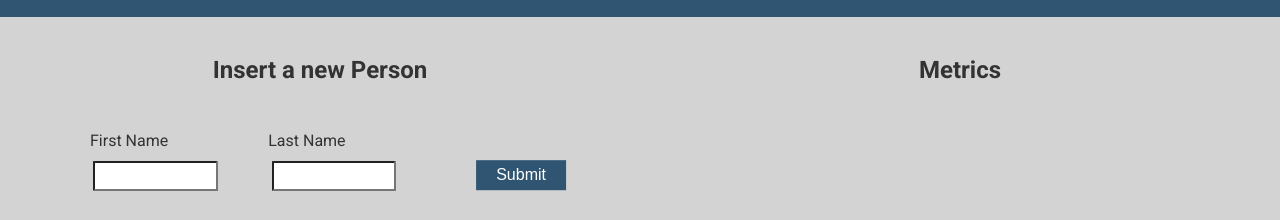
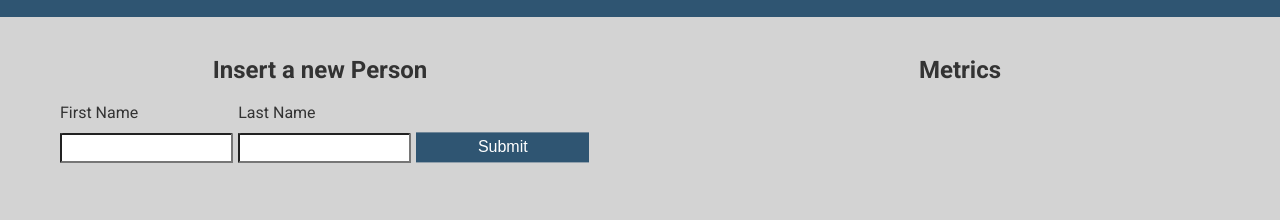
Before and after one commit to dodo-robot/js-frontend-example, a website built with webpack: page app/index.html in a window 1280 px wide. Shown: the part 63-283 px from the top of the page. Built offline with nearby package versions, Linux system fonts and the light colour scheme; files whose address does not match are found by name.

Commit message:
minor changes

```diff
--- a/app/assets/scripts/modules/FormModule.js
+++ b/app/assets/scripts/modules/FormModule.js
@@ -15,12 +15,13 @@ class FormModule {
     _validate(firstName, lastName){
         console.log(firstName);
         console.log(lastName);
-         return  (firstName!=null && firstName !== '' &&
-                    lastName!=null && lastName!== '') ?  true : false;
+        return  (firstName!=null && firstName !== '' &&
+                lastName!=null && lastName!== '') ?  true : false;
     }
 
     onSubmit(e) {
         e.preventDefault();
+        console.log("response");
         let firstName = document.getElementById('fname').value,
             lastName = document.getElementById('lname').value;
 
--- a/app/assets/scripts/modules/MetricsModule.js
+++ b/app/assets/scripts/modules/MetricsModule.js
@@ -9,7 +9,7 @@ class MetricsModule {
 
         for (let i = 0; i < this.buttons.length; i++) {
             this.buttons[i].onclick = this.onClick.bind(this);
-          }
+        }
     }
 
     _setConsecutiveZero(value){
--- a/app/assets/scripts/modules/TableModule.js
+++ b/app/assets/scripts/modules/TableModule.js
@@ -46,9 +46,9 @@ class TableModule {
         let that = this;
         axios.get('http://localhost:8080/api/v1/persons')
         .then(function (response) {
-
             response.data.forEach(element => {
-                that._insertData(element);
+                if(!document.getElementById(element.id))
+                    that._insertData(element);
             })
 
             var metricsModule = new MetricsModule();
--- a/app/assets/styles/modules/_blueTable.css
+++ b/app/assets/styles/modules/_blueTable.css
@@ -2,6 +2,7 @@
   border-collapse: collapse;
   margin: 0 auto;
   width: 90%;
+
 
   & table{
     border: 1px solid #1C6EA4;
@@ -28,7 +29,7 @@
   & tbody{
     display: block;
     overflow-y:auto;
-    height:400px;
+    height: 25rem!important;
     width:100%;
 
     & td {
--- a/app/assets/styles/modules/_form.css
+++ b/app/assets/styles/modules/_form.css
@@ -7,25 +7,22 @@
         padding:.25rem;
         border-radius: 2%;
         margin: 10px;
-        float: right;
-        width: 50%;
+        width: 90%;
     }
 
     &__label{
         margin: 10px;
         margin-top: 18px;
-        float: left;
         position:relative;
     }
 
 
     &__btn{
-            padding: .35rem;
-            width: 50%;
-            margin: 0 10px;
-            float: right;
-            font-size: 1rem;
-            transform: translateY(65%);
+        padding: .35rem;
+        width: 90%;
+        margin: 0 10px;
+        font-size: 1rem;
+        transform: translateY(50%);
     }
 
     &__btn{
@@ -37,70 +34,45 @@
         font-family: sans-serif;
         cursor: pointer;
         text-align: center;
-        transition: background 250ms ease-in-out,
-                    transform 150ms ease;
+        /* transition: background 250ms ease-in-out,
+                    transform 150ms ease; */
     }
 
-    &__btn:hover,
-    &__btn:focus {
+    &__btn:hover {
         background: $mainOrange;
-    }
-
-    &__btn:focus {
         outline: 1px solid #fff;
         outline-offset: -4px;
     }
 
-    &__btn:active {
+
+
+    /* &__btn:active {
         transform: scale(0.90);
-    }
+    } */
 
 
     @mixin atLarge {
-
         &__btn{
-            transform: translate(-10%, 190%) !important;
+            transform: translateY(96%);
         }
-
-        &__input{
-            padding:.25rem;
-            border-radius: 2%;
-            margin: 10px;
-            float: right;
-            width: 80%;
-        }
-
-
-        &__label{
-            margin: 0px;
-            margin-top: 0px;
-            top: 10px;
-            left: 30px;
-            position:relative;
-        }
-
-
-
     }
 
     @mixin atMedium {
-
-
         &__input{
-            padding:.25rem;
             border-radius: 2%;
             margin: 10px;
-            float: right;
-            width: 80%!important;
+            width: 97%!important;
         }
 
-        &__label{
+        &__btn{
+            width: 97%!important;
+        }
+
+        /* &__label{
             margin: 10px;
             margin-top: 18px;
-            float: left;
             position:relative;
-        }
-
+        } */
 
     }
 
@@ -108,20 +80,6 @@
     @mixin atSmall {
 
 
-         &__input{
-            padding:.25rem;
-            border-radius: 2%;
-            margin: 10px;
-            float: right;
-            width: 70%!important;
-        }
-
-        &__label{
-            margin: 10px;
-            margin-top: 18px;
-            float: left;
-            position:relative;
-        }
 
 
     }
--- a/app/assets/styles/modules/_metrics.css
+++ b/app/assets/styles/modules/_metrics.css
@@ -1,6 +1,9 @@
 .metrics{
 
+     display: none;
 
+      @mixin atLarge {
+        display: block;
         width: 100%;
         text-align: left;
         padding-right: 50px;
@@ -8,8 +11,9 @@
         margin-bottom: 50px;
 
         & .headline{
-        margin-bottom: 150px;
+            margin-bottom: 200px;
         }
+
 
         &__label{
             width: 100%;
@@ -59,6 +63,12 @@
                 transform: scale(2);
                 transform-origin: 50% 50%;
             }
+
+      }
+
+    @mixin atMedium {
+
+
     }
 
     &__value:first-child {
@@ -67,5 +77,16 @@
 
 
 
+      }
+
+    @mixin atSmall {
+
 
       }
+
+
+
+
+
+
+}
--- a/app/index.html
+++ b/app/index.html
@@ -61,8 +61,6 @@
                             </thead>
 
                             <tbody>
-                                <tr>
-                                </tr>
                             </tbody>
 
                             <!-- <tfoot>
@@ -87,8 +85,8 @@
 
     <div class="row__large-6">
 
-        <div class="wrapper">
                 <div class="metrics">
+                        <div class="wrapper ">
 
                         <h2 class="headline">Metrics</h2>
 
@@ -105,11 +103,7 @@
                                 <div class="metrics__value metrics__value--zeros"></div>
                             </div>
                         </div>
-
-
                 </div>
-
-
         </div>
 
 
--- a/app/temp/styles/styles.css
+++ b/app/temp/styles/styles.css
@@ -663,25 +663,22 @@ a {
         padding:.25rem;
         border-radius: 2%;
         margin: 10px;
-        float: right;
-        width: 50%;
+        width: 90%;
     }
 
 .form__label{
         margin: 10px;
         margin-top: 18px;
-        float: left;
         position:relative;
     }
 
 .form__btn{
         padding: .35rem;
-            width: 50%;
+        width: 90%;
         margin: 0 10px;
-            float: right;
         font-size: 1rem;
-            -webkit-transform: translateY(65%);
-                    transform: translateY(65%);
+        -webkit-transform: translateY(50%);
+                transform: translateY(50%);
     }
 
 .form__btn{
@@ -693,93 +690,51 @@ a {
         font-family: sans-serif;
         cursor: pointer;
         text-align: center;
-        -webkit-transition: background 250ms ease-in-out,
-                    -webkit-transform 150ms ease;
-        transition: background 250ms ease-in-out,
-                    -webkit-transform 150ms ease;
-        transition: background 250ms ease-in-out,
-                    transform 150ms ease;
-        transition: background 250ms ease-in-out,
-                    transform 150ms ease,
-                    -webkit-transform 150ms ease;
+        /* transition: background 250ms ease-in-out,
+                    transform 150ms ease; */
     }
 
-.form__btn:hover,
-    .form__btn:focus {
+.form__btn:hover {
         background: #d59541;
-    }
-
-.form__btn:focus {
         outline: 1px solid #fff;
         outline-offset: -4px;
     }
 
-.form__btn:active {
-        -webkit-transform: scale(0.90);
+/* &__btn:active {
         transform: scale(0.90);
-    }
+    } */
 
 @media (min-width: 1200px) {
-
         .form__btn{
-            -webkit-transform: translate(-10%, 190%) !important;
-                    transform: translate(-10%, 190%) !important;
-        }
-
-        .form__input{
-            padding:.25rem;
-            border-radius: 2%;
-            margin: 10px;
-            float: right;
-            width: 80%;
-        }
-
-
-        .form__label{
-            margin: 0px;
-            margin-top: 0px;
-            top: 10px;
-            left: 30px;
-            position:relative;
+            -webkit-transform: translateY(96%);
+                    transform: translateY(96%);
         }
     }
 
 @media (min-width: 800px) {
 
+.form{
 
+        /* &__label{
+            margin: 10px;
+            margin-top: 18px;
+            position:relative;
+        } */
+
+
+}
         .form__input{
-            padding:.25rem;
             border-radius: 2%;
             margin: 10px;
-            float: right;
-            width: 80%!important;
+            width: 97%!important;
         }
 
-        .form__label{
-            margin: 10px;
-            margin-top: 18px;
-            float: left;
-            position:relative;
+        .form__btn{
+            width: 97%!important;
         }
     }
 
 @media (min-width: 530px) {
-
-
-         .form__input{
-            padding:.25rem;
-            border-radius: 2%;
-            margin: 10px;
-            float: right;
-            width: 70%!important;
-        }
-
-        .form__label{
-            margin: 10px;
-            margin-top: 18px;
-            float: left;
-            position:relative;
-        }
     }
 
 .headline{
@@ -821,7 +776,7 @@ a {
 .blueTable tbody{
     display: block;
     overflow-y:auto;
-    height:400px;
+    height: 25rem!important;
     width:100%;
   }
 
@@ -895,12 +850,26 @@ a {
 
 .metrics{
 
+     display: none;
 
+
+
+
+
+
+}
+
+@media (min-width: 1200px) {
+
+.metrics{
+        display: block;
         width: 100%;
         text-align: left;
         padding-right: 50px;
         padding-left: 50px;
-    margin-bottom: 50px;
+        margin-bottom: 50px
+
+
 
 
 
@@ -908,8 +877,9 @@ a {
 }
 
         .metrics .headline{
-        margin-bottom: 150px;
+            margin-bottom: 200px;
         }
+
 
         .metrics__label{
             width: 100%;
@@ -929,6 +899,7 @@ a {
             text-align: center;
             -webkit-transition: all .3s ease-out;
             transition: all .3s ease-out;
+
       }
 
             .metrics__value--ascii{
@@ -942,6 +913,7 @@ a {
                 -webkit-transform-origin: 50% 50%;
                         transform-origin: 50% 50%;
             }
+
 
             .metrics__value--zeros{
                 color: green;
@@ -967,6 +939,13 @@ a {
                         transform-origin: 50% 50%;
             }
 
+    @media (min-width: 800px) {
+    }
+
     .metrics__value:first-child {
         margin-top: 50px;
     }
+    }
+
+@media (min-width: 530px) {
+    }
```
Also changed, not shown: app/assets/styles/modules/_circle.css (deleted, +0 -28 lines), app/temp/scripts/App.js. Lines whose indentation alone changed are shown as unchanged.
